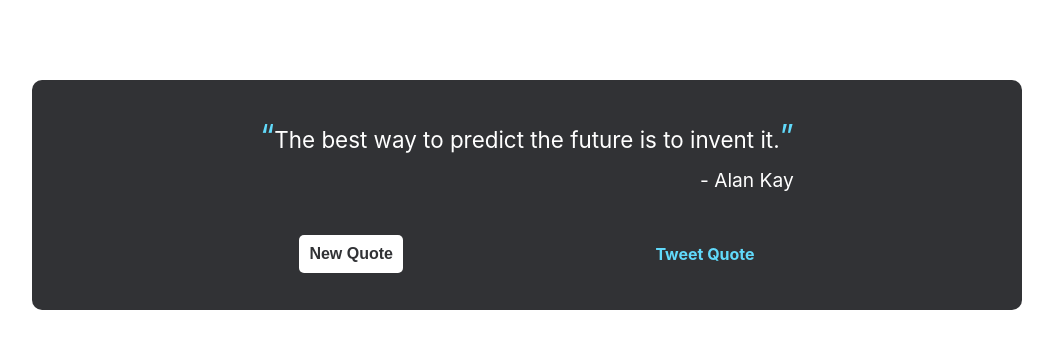
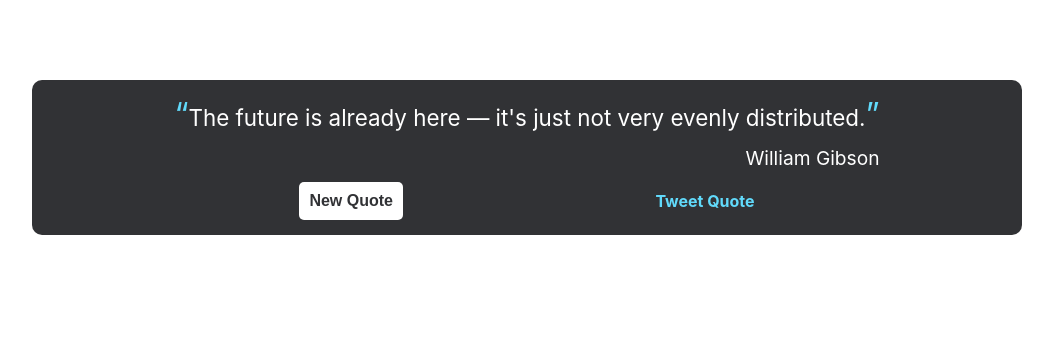
Before and after one commit to Gus-Vilela/random_quote_machine, a React (Create React App) app: page / in a window 1280 px wide. Shown: the top 348 px of the page, without its empty margins (113-1166 px from the left). Built offline with nearby package versions, Linux system fonts and the light colour scheme.

Commit message:
add quoteData, quote state

```diff
--- a/src/App.css
+++ b/src/App.css
@@ -1,6 +1,5 @@
 #quote-box{
   background-color: #313235;
-  height: 25vh;
   width: 75vw;
   margin: auto;
   margin-top: 10vh;
@@ -33,6 +32,7 @@ p{
   font-size: 1.2rem;
   color: #fff;
   text-align: right;
+  padding-bottom: 12px;
 }
 
 #text::before{
@@ -63,6 +63,7 @@ button{
   font-size: 1rem;
   cursor: pointer;
   font-weight: bold;
+  cursor: pointer;
 }
 
 a{
--- a/src/components/Buttons.js
+++ /dev/null
@@ -1,11 +0,0 @@
-function Buttons () {
-  return (
-    <div id='buttons'>
-      <button id='new-quote'>New Quote</button>
-      <a id='tweet-quote' href='twitter.com/intent/tweet'
-      target='_blank'>Tweet Quote</a>
-    </div>
-  )
-}
-
-export default Buttons;
--- a/src/components/Quote.js
+++ b/src/components/Quote.js
@@ -1,17 +1,37 @@
-import Buttons from './Buttons';
+import quoteData from "../quoteData";
+import {useState} from 'react';
 
 function Quote() {
+  const iniQuote = () => {
+    const quoteArray = quoteData.data.quotes;
+    const randomIndex = Math.floor(Math.random() * quoteArray.length);
+    const randomQuote = quoteArray[randomIndex];
+    return {quote : randomQuote.quote, author : randomQuote.author};
+  }
+  const [state, setState] = useState(iniQuote);
+
+  const setQuote = () => {
+    const quoteArray = quoteData.data.quotes;
+    const randomIndex = Math.floor(Math.random() * quoteArray.length);
+    const randomQuote = quoteArray[randomIndex];
+    setState({quote : randomQuote.quote, author : randomQuote.author});
+  }
+
   return (
     <div id='quote-box'>
       <div>
         <p id='text'>
-          The best way to predict the future is to invent it.
+          {state.quote}
         </p>
         <p id='author'>
-          - Alan Kay
+          {state.author}
         </p>
       </div>
-      <Buttons />
+      <div id='buttons'>
+        <button id='new-quote' onClick={setQuote}>New Quote</button>
+        <a id='tweet-quote' href='twitter.com/intent/tweet'
+        target='_blank'>Tweet Quote</a>
+      </div>
     </div>
   )
 }
--- /dev/null
+++ b/src/quoteData.js
@@ -0,0 +1,31 @@
+export default {
+  "data" : {
+    'quotes' : [
+      {
+        'id' : 1,
+        'quote' : 'The best way to predict the future is to invent it.',
+        'author' : 'Alan Kay'
+      },
+      {
+        'id' : 2,
+        'quote' : 'The future is already here — it\'s just not very evenly distributed.',
+        'author' : 'William Gibson'
+      },
+      {
+        'id' : 3,
+        "quote": "I'm every bourgeois nightmare - a Cockney with intelligence and a million dollars.",
+        "author": "Michael Caine",
+      },
+      {
+        'id' : 4,
+        "quote": "To educate the intelligence is to expand the horizon of its wants and desires.",
+        "author": "James Russell Lowell",
+      },
+      {
+        'id' : 5,
+        "quote": "Science is the highest personification of the nation because that nation will remain the first which carries the furthest the works of thought and intelligence.",
+        "author": "Louis Pasteur",
+      }
+    ]
+  }
+}
```
